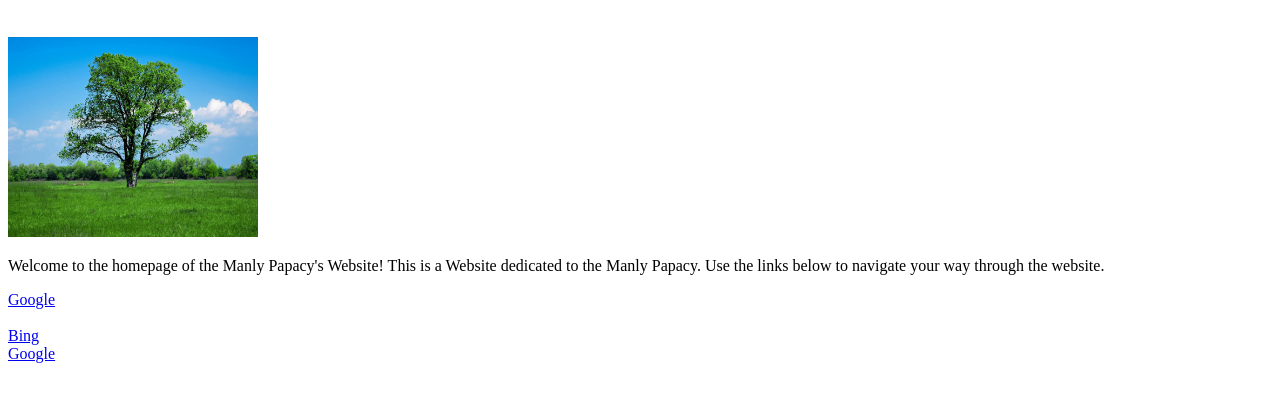
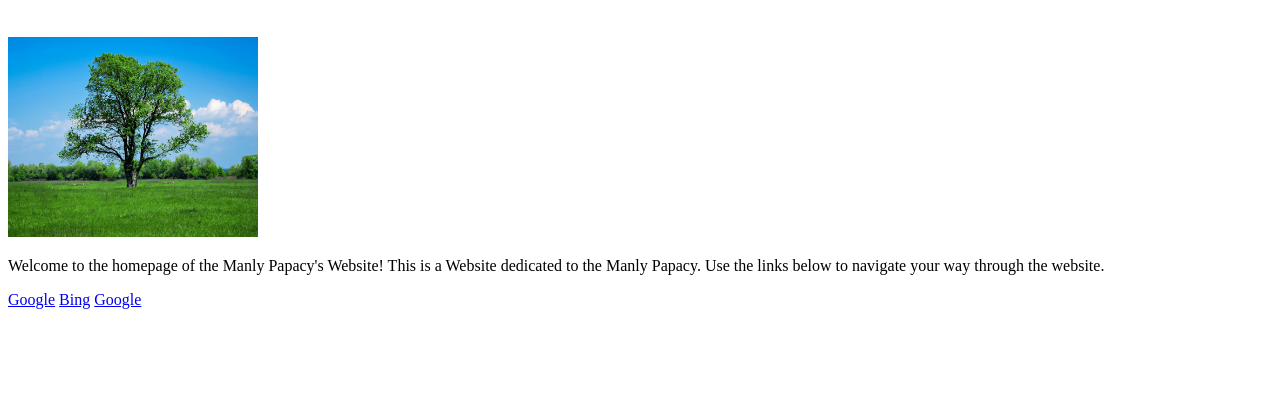
Before and after one commit to steeno08/manlypapacy-homepage, a plain HTML site: page index.html in a window 1280 px wide. Shown: the part 61-462 px from the top of the page. Drawn offline with Linux system fonts and the light colour scheme.

Commit message:
Update index.html

```diff
--- a/index.html
+++ b/index.html
@@ -14,7 +14,7 @@
     to the Manly Papacy. Use the links below to navigate your way through the website.</p>
 
 
-    <a href="https://www.google.com">Google</a> <br><br> <a href="https://www.bing.com">Bing</a> <br> <a href="https://www.google.com">Google</a>
+    <a href="https://www.google.com">Google</a>  <a href="https://www.bing.com">Bing</a>  <a href="https://www.google.com">Google</a>
 
 
   </body>
```
